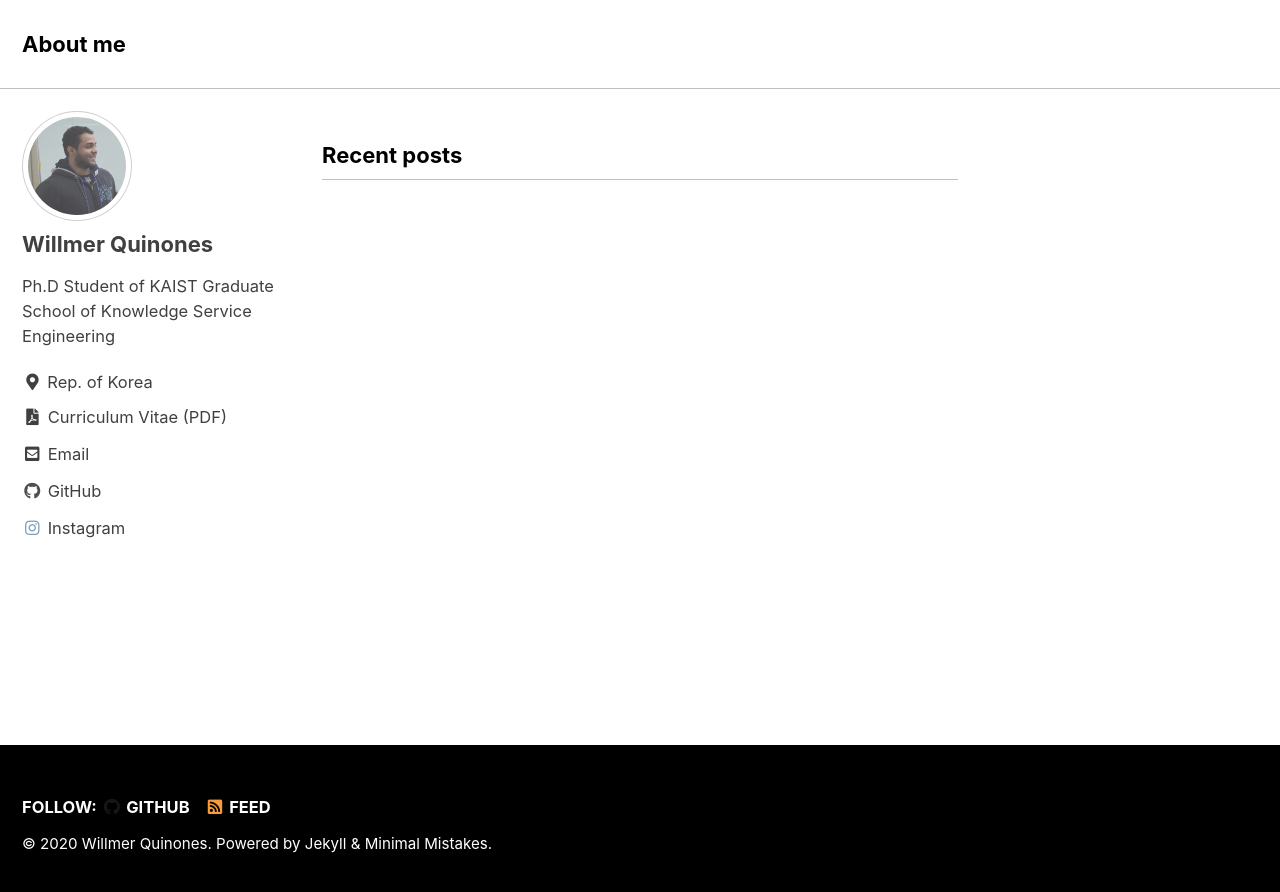
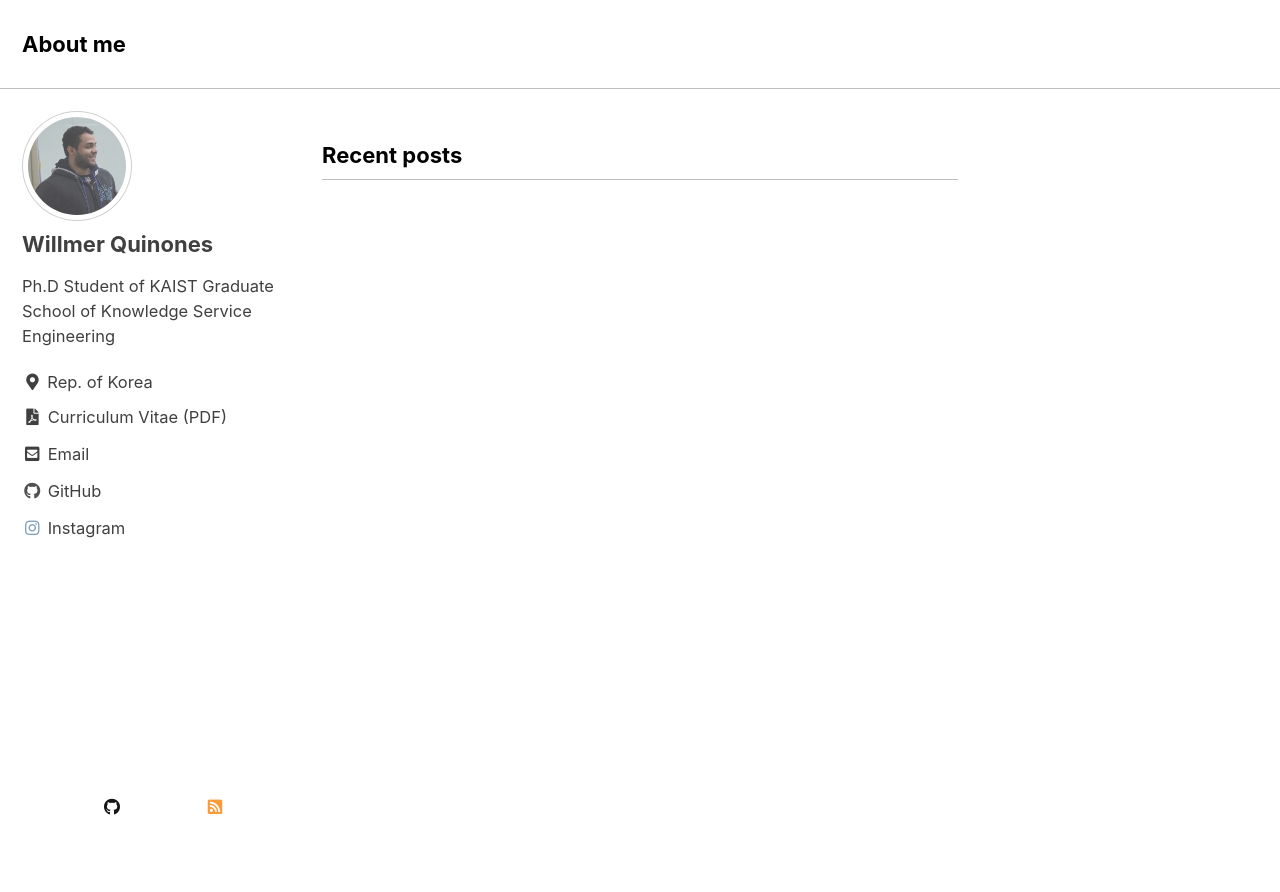
Before and after one commit to WRafell/wrafell.github.io, a Jekyll site: the page built from index.html, in a window 1280 px wide. Shown: the top 892 px of the page. Built offline with Jekyll 4.4.1, drawn with Linux system fonts in a browser that asks for light colours; cached includes are drawn as plain includes; the list of posts is cut into pages by our own code.

Commit message:
experimental commit

```diff
--- a/_sass/minimal-mistakes/_footer.scss
+++ b/_sass/minimal-mistakes/_footer.scss
@@ -14,7 +14,7 @@
   animation: $intro-transition;
   -webkit-animation-delay: 0.45s;
   animation-delay: 0.45s;
-  background-color: $footer-background-color;
+/*  background-color: $footer-background-color;*/
 
   footer {
     @include clearfix;
```
